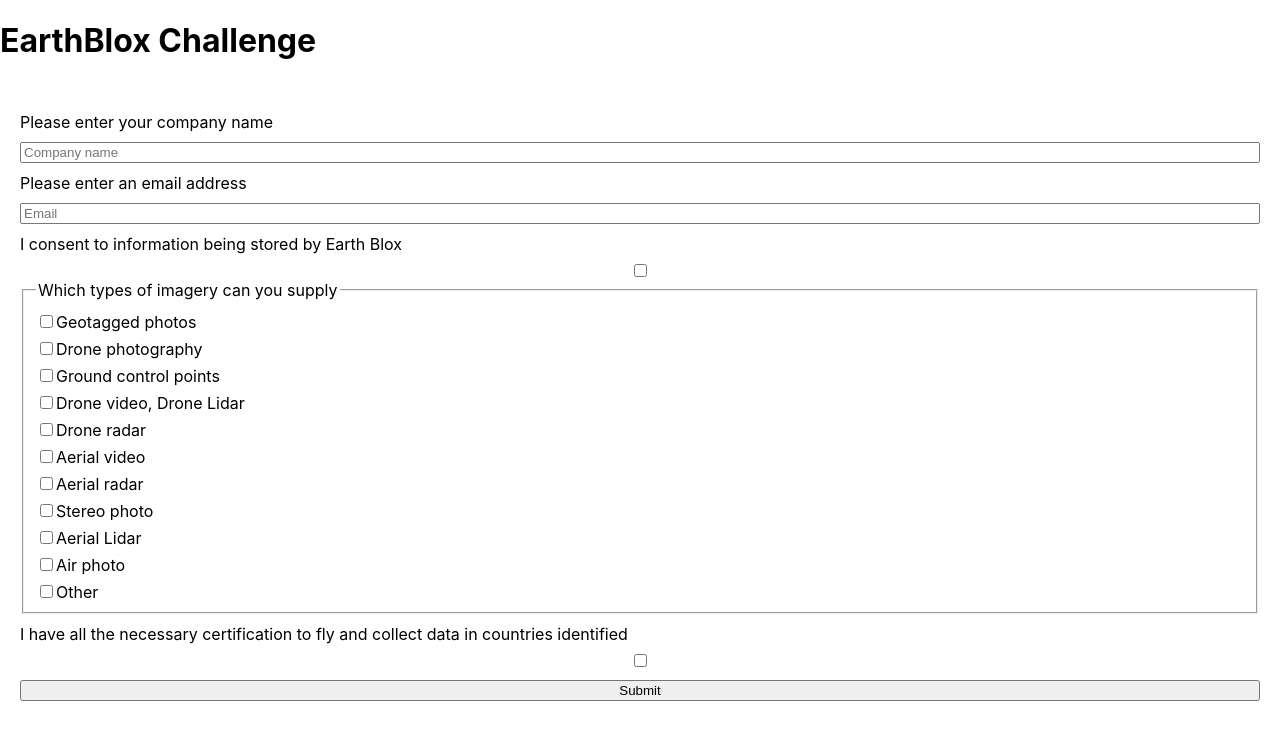
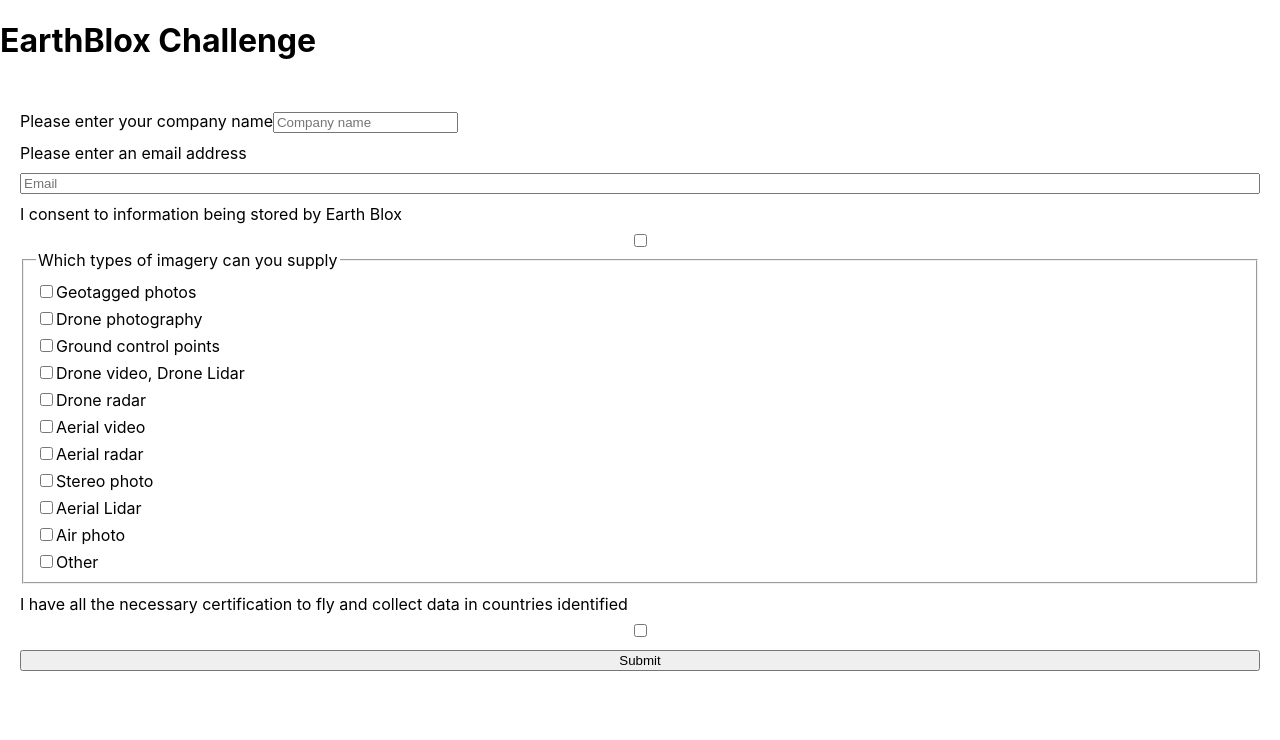
Before and after one commit to maria-nita/react-firebase-form-app, a React (Create React App) app: page / in a window 1280 px wide. Shown: the top 740 px of the page. Built offline with nearby package versions, Linux system fonts and the light colour scheme.

Commit message:
adding the other text field to allow additional input, adding data types and starting to componetise the form. But there is a bug

```diff
--- a/src/App.js
+++ b/src/App.js
@@ -2,13 +2,22 @@
 import './App.css';
 
 import firebase from './firebase.js';
-
+import TextInput from './components/TextInput';
 
 class App extends Component {
     state = {
         company: '',
         email: '',
-        showOtherInputField: false
+        showOtherInputField: false,
+        formDetails: [
+            {
+                fieldId: 1,
+                fieldLabel: "Please enter your company name",
+                fieldCode: "company",
+                fieldType: "text",
+                fieldPlaceholder: "Company name"
+            }
+        ]
     }
     handleOtherCheckbox() {
         this.setState({
@@ -16,6 +25,7 @@
         });
     }
     handleTextChange(e) {
+        console.log('hello', e.target.name, e.target.value);
         this.setState({
             [e.target.name]: e.target.value
         });
@@ -53,8 +63,9 @@
             <div className=''>
                 <section className="add-item">
                     <form onSubmit={this.handleSubmit.bind(this)}>
-                        <label for="company">Please enter your company name</label>
-                        <input id="company" onChange={this.handleTextChange.bind(this)} type="text" name="company" value={this.state.company} placeholder="Company name" />
+                        <TextInput handleTextChange={this.handleTextChange} fieldDetails={this.state.formDetails[0]} fieldValue={this.state.company} />
+                        {/* <label for="company">Please enter your company name</label>
+                        <input id="company" onChange={this.handleTextChange.bind(this)} type="text" name="company" value={this.state.company} placeholder="Company name" /> */}
                         <label for="email">Please enter an email address</label>
                         <input id="email" onChange={this.handleTextChange.bind(this)} type="email" name="email" value={this.state.email} placeholder="Email" />
                         <label for="consentGDPR">I consent to information being stored by Earth Blox</label>
--- /dev/null
+++ b/src/components/TextInput.js
@@ -0,0 +1,21 @@
+import React, { Component } from 'react'
+import PropTypes from 'prop-types'
+
+export class TextInput extends Component {
+    render() {
+        return (
+            <div>
+                <label for={this.props.fieldDetails.fieldCode}>{this.props.fieldDetails.fieldLabel}</label>
+                <input id={this.props.fieldDetails.fieldCode} onChange={this.props.handleTextChange.bind(this)} type={this.props.fieldDetails.fieldType} name={this.props.fieldDetails.fieldCode} value={this.props.fieldValue} placeholder={this.props.fieldDetails.fieldPlaceholder} />
+            </div>
+        )
+    }
+}
+
+TextInput.propTypes = {
+    fieldDetails: PropTypes.object.isRequired,
+    fieldValue: PropTypes.string.isRequired,
+    handleTextChange: PropTypes.func.isRequired
+}
+
+export default TextInput
```
